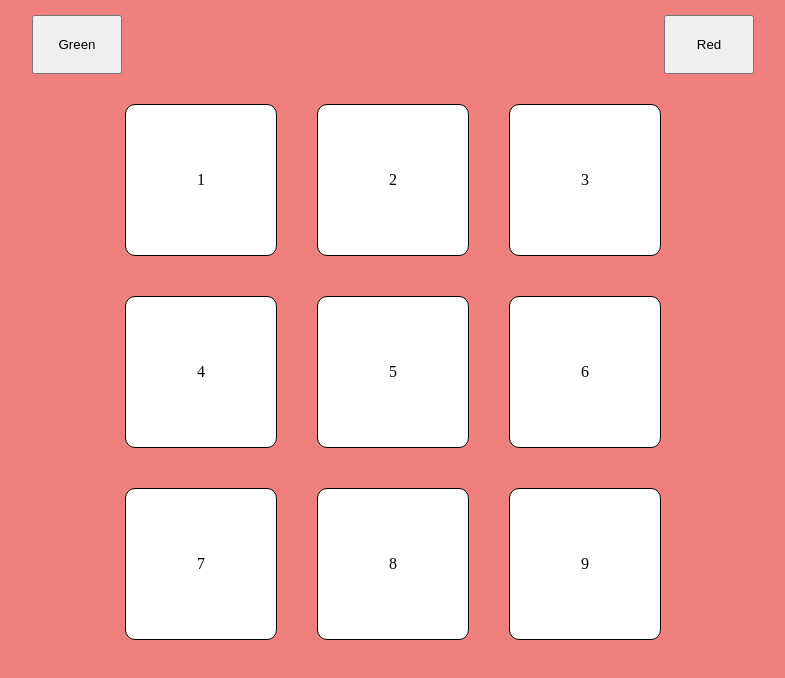
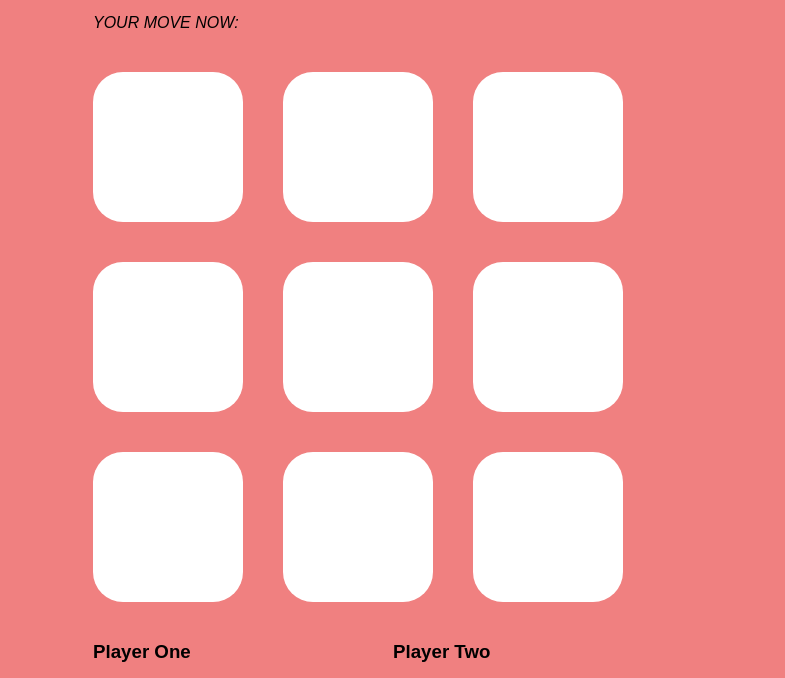
Before and after one commit to Shell111/tic-tac-toe, a plain HTML site: page index.html in a window 1280 px wide. Shown: the part 201-879 px from the top of the page, without its empty margins (247-1032 px from the left). Before the commit the page ends 849 px from the top, so only its background shows below. Drawn offline with Linux system fonts and the light colour scheme.

Commit message:
pseudo code mockup and code changes

```diff
--- a/index.html
+++ b/index.html
@@ -16,31 +16,34 @@
 
   <div class="start-game">
     <button>Start Game</button>
+
+    <div class="current-player">
+      <h3 class="current-move">Current player</h3>
+    </div>
   </div>
 
+  <main id="game-grid">
+    <div class="box" data-cell="0" id="cell-1"></div>
+    <div class="box" data-cell="1" id="cell-2"></div>
+    <div class="box" data-cell="2" id="cell-3"></div>
+    <div class="box" data-cell="3" id="cell-4"></div>
+    <div class="box" data-cell="4" id="cell-5"></div>
+    <div class="box" data-cell="5" id="cell-6"></div>
+    <div class="box" data-cell="6" id="cell-7"></div>
+    <div class="box" data-cell="7" id="cell-8"></div>
+    <div class="box" data-cell="8" id="cell-9"></div>
+  </main>
+
   <section class="to-play">
-    <div class="players" id="player-one">
+    <div class="players">
       <h3>Player One</h3>
-    <button>Green</button>
+    <button id="player-one">X</button>
   </div>
-    <div class="players" id="player-one">
+    <div class="players">
       <h3>Player Two</h3>
-      <button>Red</button>
+      <button id="player-two">0</button>
     </div>
   </section>
 
-  <main id="game-grid">
-    <div class="box" id="cell 1">1</div>
-    <div class="box" id="cell 2">2</div>
-    <div class="box" id="cell 3">3</div>
-    <div class="box" id="cell 4">4</div>
-    <div class="box" id="cell 5">5</div>
-    <div class="box" id="cell 6">6</div>
-    <div class="box" id="cell 7">7</div>
-    <div class="box" id="cell 8">8</div>
-    <div class="box" id="cell 9">9</div>
-  </main>
-
-
 </body>
 </html>
--- a/main.js
+++ b/main.js
@@ -1,43 +1,95 @@
-console.log('hello')
+// In set up / planning mode
 
-let playerOne = document.querySelector('.player-one');
-let playerTwo = document.querySelector('.player-two');
-//et blue = playerOne
-//let green = playerTwo
-//if ('.box' === playerOne.click)
-if (playerOne === document.querySelectorAll('.box')) {
-  alert('next turn')
+// Player elements
+let playerOne = document.querySelector('#player-one');
+let playerTwo = document.querySelector('#player-two');
+let currentPlayer = document.querySelector('.current-player')
+let currentMove = ''
+currentPlayer.innerHTML = "Your move now: " + currentMove;
+
+// Start button
+let startGameButton = document.querySelector('.start-game')
+startGameButton.addEventListener('click', function(event) {
+  alert('player one to start')
+})
+
+// Game cells as empty array, to be allocated as turns taken
+let gameGrid = ['','','','','','','','','',]
+
+
+// All winning combinations in arrays
+// All combos in nested array
+const winningCombos = [
+  [0,1,2],
+  [3,4,5],
+  [6,7,8],
+  [0,3,6],
+  [1,4,7],
+  [2,5,8],
+  [0,4,8],
+  [2,4,6],
+]
+
+// Each combo into separate array - may not be needed
+const firstRow = ['#cell-1', '#cell-2', '#cell-3']
+
+const secondRow = ['#cell-4', '#cell-5', '#cell-6']
+
+const thirdRow = ['#cell-7', '#cell-8', '#cell-9']
+
+const firstColumn = ['#cell-1', '#cell-4', '#cell-7']
+
+const secondColumn = ['#cell-2', '#cell-5', '#cell-8']
+
+const thirdColumn = ['#cell-3', '#cell-6', '#cell-9']
+
+const firstDiagonal = ['#cell-1', '#cell-5', '#cell-9']
+
+const secondDiagonal = ['#cell-3', '#cell-5', '#cell-7']
+
+// All boxes into a nodelist
+const boxes = document.querySelectorAll('.box');
+
+// Selecting the boxes
+const selectEachBox =
+function(){
+  event
+  const selectBox = event.target;
+  //console.log(event.target)
+  const selectBoxRange = parseInt(selectBox.getAttribute('data-cell'))
+  console.log(selectBox, selectBoxRange)
 }
-// if (blue === clicked)
 
-let boxes = document.querySelectorAll('#game-grid .box')
-console.log(boxes)
+// function to find the index of the box
+function checkBoxes(node){
+  boxes.forEach(function(boxes) {
+    boxes.addEventListener('click', selectEachBox)
+  })
+}
+checkBoxes()
 
-let topRow = ['#cell 1', '#cell 2', '#cell 3']
-console.log(topRow);
+// Convert boxes from NodeList to an array
+var boxesArr = Array.from(boxes);
 
-let secondRow = ['#cell 4', '#cell 5', '#cell 6']
-console.log(secondRow);
-
-let thirdRow = ['#cell 7', '#cell 8', '#cell 9']
-console.log(thirdRow)
+// loop to target each box and change innerText or bg-color
+for (let i = 0; i < boxesArr.length; i++) {
+  let boxClicked = boxesArr[i];
+  boxClicked.addEventListener('click', function(event){
+    boxClicked.style.backgroundColor = "lightcyan";
+    if (boxClicked.style.backgroundColor === "lightcyan"){
+      alert('next turn')
+    }
+  })
+}
 
 
 
-for (let i = 0; i < boxes.length; i++) {
-  let clickedBox = boxes[i]
-  clickedBox.addEventListener('click', function(event) {
-  event.target.innerText = "X";
+// Another loop to target each box.inner text
+//for (let i = 0; i < boxesArr.length; i++) {
+  //let clickedBox = boxesArr[i]
+  //clickedBox.addEventListener('click', function(event) {
+  //event.target.innerText = "X";
 
-  if (clickedBox === 'X' ){
-    alert('next turn')
-  }
-})
-}
-
-startGame = Math.random(Math.floor()* 2)
-
-startGameButton = document.querySelector('.start-game')
-startGameButton.addEventListener('click', function(event) {
-  alert('player one to start')
-})
+  //if (clickedBox.innerText === 'X' ){
+    //alert('next turn')
+  //}
--- a/style.css
+++ b/style.css
@@ -1,18 +1,37 @@
 body {
   background-color: lightcoral;
+  width: 600px;
+  margin: auto;
+  font-family:Arial, Helvetica, sans-serif
 
 }
 
 header {
   display: flex;
-  justify-content: center;
+  justify-content: left;
+  margin-top: 50px;
+}
+
+.current-player {
+  display: flex;
+  justify-content: left;
+  margin-bottom: 40px;
+  font-style: italic;
+  text-transform: uppercase;
+  margin-top: 30px;
+
+}
+
+
+.current-move {
+
 }
 
 #game-grid {
   display: grid;
   grid: 1fr / auto auto auto;
   gap: 40px;
-  justify-content: center;
+  justify-content: left;
   align-content: center;
 }
 
@@ -21,23 +40,25 @@ header {
   display: grid;
   width: 150px;
   height: 150px;
-  border: 1px solid black;
-  border-radius: 10px;
+  border-radius: 30px;
   background-color: white;
 }
 
 .start-game {
-  margin-bottom: 10px;
-  text-align: center;
+  margin-bottom: 25px;
+  text-align: left;
 }
 
 .start-game button {
   padding: 20px;
+  border-radius: 15px;
+  background-color: lightcyan;
+  border: none;
 }
 
 .box {
   display: flex;
-  justify-content: center;
+  justify-content: left;
   align-items: center;
 }
 
@@ -48,10 +69,16 @@ header {
 
 .players {
   display: grid;
-  justify-content: center;
+  justify-content: left;
+  margin-top: 20px;
+  margin-right: 80px;
+
 }
 
 .players button {
   padding: 20px;
   margin-bottom: 30px;
+  border-radius: 15px;
+  background-color: lightyellow;
+  border: none;
 }
```
Also changed, not shown: Wireframe-tictactoe.png (added), 2 other files.
